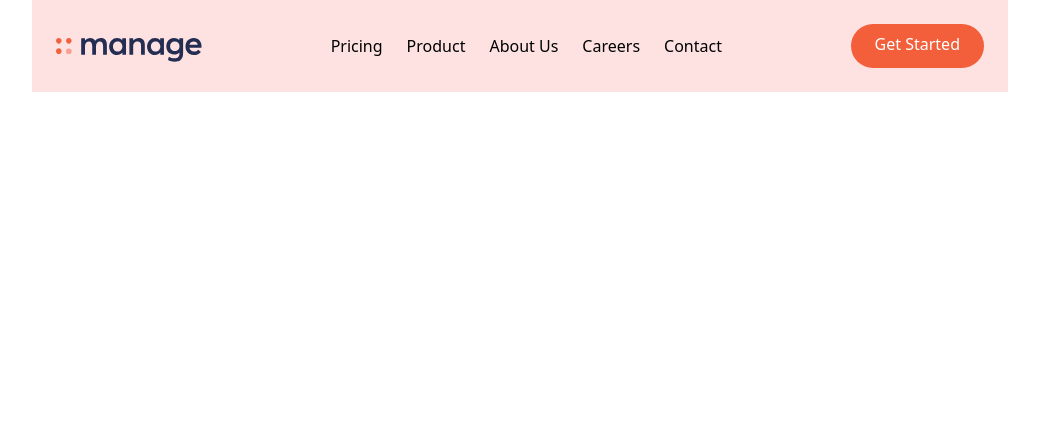
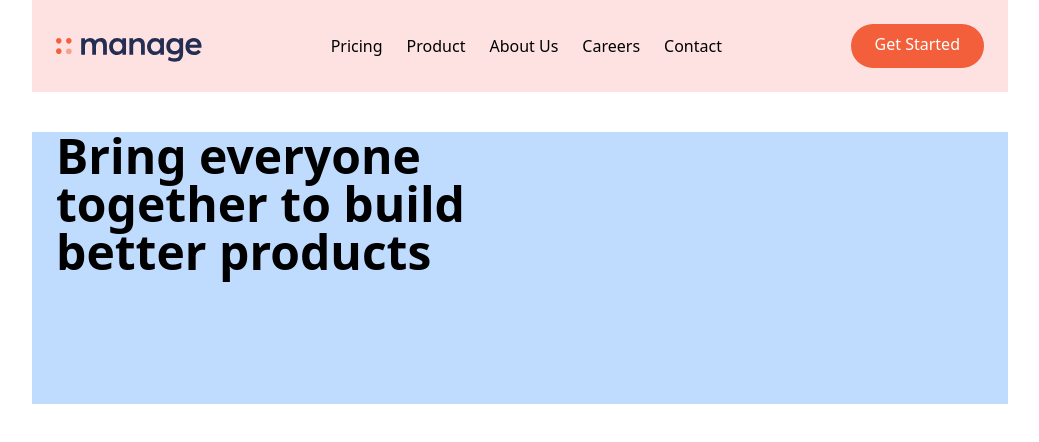
Before and after one commit to kalepadot/tailwind-exercise, a website: page index.html in a window 1280 px wide. Shown: the whole page, without its empty margins (120-1159 px from the left). Drawn offline with Linux system fonts and the light colour scheme.

Commit message:
left item heading

```diff
--- a/index.html
+++ b/index.html
@@ -36,7 +36,10 @@
         <!-- Flex Container -->
         <div class="container bg-blue-200 flex flex-col-reverse md:flex-row items-center px-6 mx-auto mt-10 space-y-0 md:space-y-0">
             <!-- Left Item -->
-            <div>
+            <div class="flex flex-col mb-32 space-y-12 md:w-1/2">
+                <h1 class="max-w-md text-4xl font-bold text-center md:text-5xl md:text-left">
+                    Bring everyone together to build better products
+                </h1>
 
             </div>
             <!-- Image -->
```
Also changed, not shown: css/main.css.
